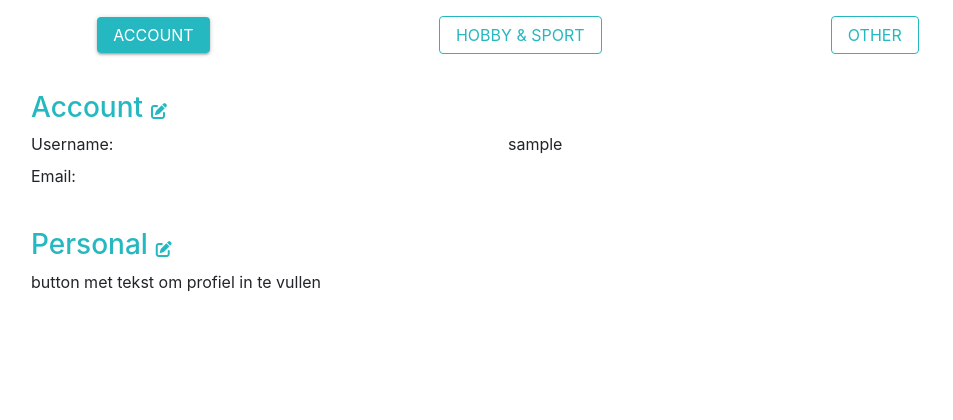
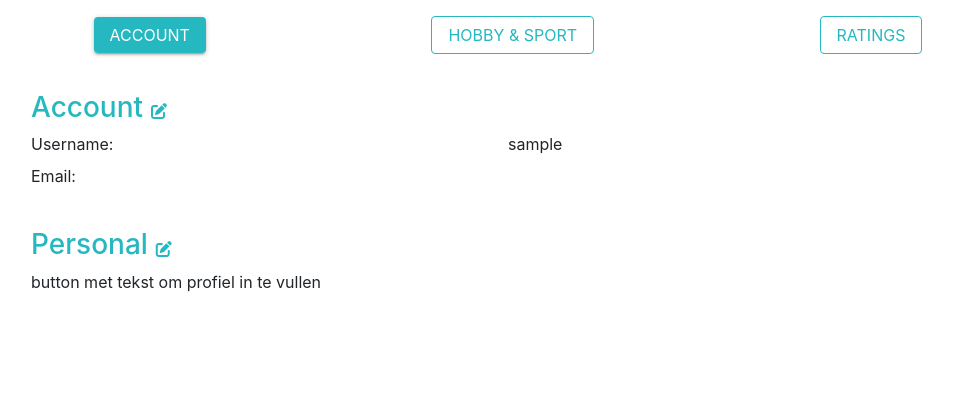
Before and after one commit to Code-Institute-Submissions/reviewsfromkids, a Django app: page /profile/ in a window 1280 px wide. Shown: the part 267-687 px from the top of the page, without its empty margins (132-1085 px from the left). Run offline with Django 3.2, Linux system fonts and the light colour scheme; the visitor is signed in with stand-in values (Sample User, id 1); data comes from the database, SQL or seed files in the repository; data that the repository does not hold is empty; some libraries are stand-ins or nearby versions.

Commit message:
Add ratings under user profile.

```diff
--- a/profiles/templates/profiles/profile.html
+++ b/profiles/templates/profiles/profile.html
@@ -18,7 +18,7 @@
     <ul class="nav profile__pills">
         <li><a class="active" data-toggle="pill" href="#menu1">Account</a></li>
         <li><a data-toggle="pill" href="#menu2">Hobby & Sport</a></li>
-        <li><a data-toggle="pill" href="#menu3">Other</a></li>
+        <li><a data-toggle="pill" href="#menu3">Ratings</a></li>
     </ul>
     <div class="container">
         <div class="tab-content">
@@ -103,10 +103,16 @@
             <div id="menu3" class="tab-pane fade">
                 <section class="profile__hobbysport card-body">
                     <div class="profile__title">
-                        <h3>Other</h3>
+                        <h3>Ratings</h3>
                         <a href="#"><i class="fas profile__icon--edit fa-edit"></i></a>
                     </div>
-                    <p>Eaque ipsa quae ab illo inventore veritatis et quasi architecto beatae vitae dicta sunt explicabo.</p>
+                    <p>All your rated books are here:</p>
+                    <ul>
+                        {% for i in ratings %}
+                            <li>{{ i }}</li>
+                        {% endfor %}
+                    </ul>
+
                 </section>
             </div>
         </div>
--- a/profiles/views.py
+++ b/profiles/views.py
@@ -1,5 +1,6 @@
 from django.shortcuts import render, get_object_or_404
 from .models import *
+from books.models import Rating
 
 # Create your views here.
 def profile(request):
@@ -9,15 +10,15 @@ def profile(request):
     hobby = profile.hobbies.all().order_by('name')
     sport = profile.sports.all().order_by('name')
 
-    name = request.POST.get("ratingOptions")
-    print(request.POST)
-
+    ratings = Rating.objects.filter(rated_by=profile)
+    print(ratings)
 
     template = 'profiles/profile.html'
     context = {
         'hobby':hobby,
         'sport': sport,
         'profile': profile,
+        'ratings': ratings,
         }
 
     return render(request, template, context)
```
